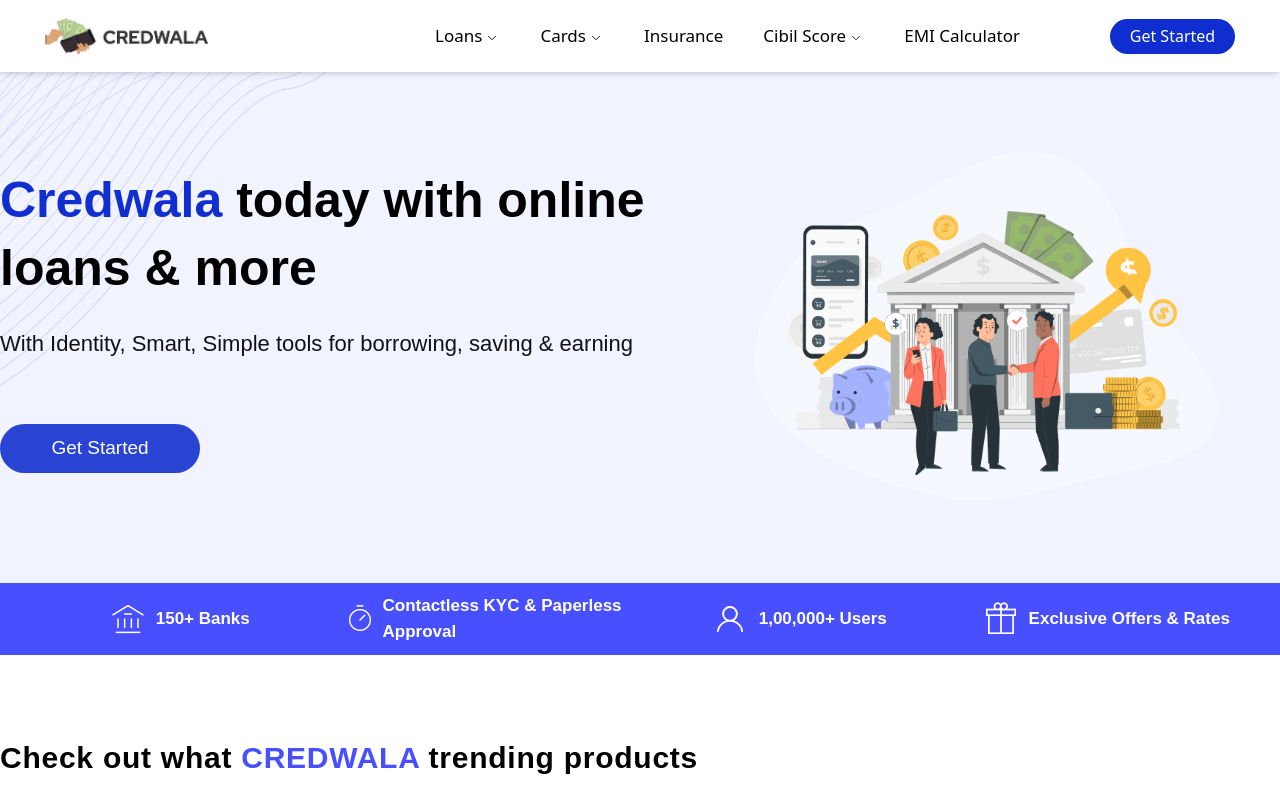
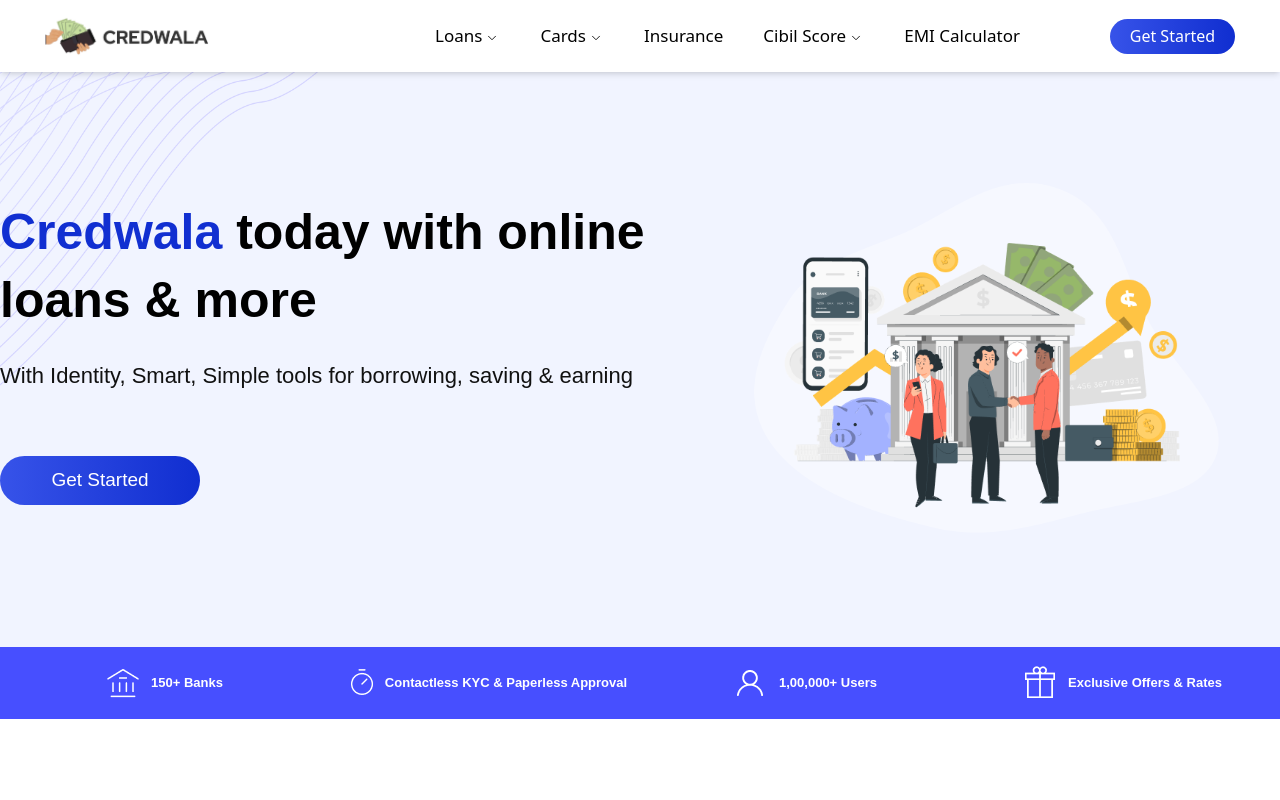
Before and after one commit to rohit-selokar/CREADWALA, a React (Vite) app: page / in a window 1280 px wide. Shown: the top 800 px of the page. Built offline with nearby package versions, Linux system fonts and the light colour scheme.

Commit message:
updated cards

```diff
--- a/src/app.css
+++ b/src/app.css
@@ -111,17 +111,22 @@
 }
 
 /* Button wave Annimation */
+ /* .ripple:hover {
+   .ripple:hover {
+    background: #3753E9 radial-gradient(circle, transparent 1%, #47a7f5 1%) center /15000%;
+  }
+  } */
 
-/* .ripple:hover { */
-  /* .ripple:hover {
-    background: #3753E9 radial-gradient(circle, transparent 1%, #47a7f5 1%) center /15000%;
-  } */
-  /* }  */
-  .ripple:active {
-    /* background-color: #6eb9f7; */
-    background-size: 100%;
-    transition: background 0s;
+  .ripple{
+    background:linear-gradient(to right,#3753E9, #102ED0);
+    background-position: center;
+    transition: background 0.8s;
   }
+
+/* .ripple:active {
+  background-color: #6eb9f7;
+  background-size: 100%;
+  transition: background 0s;} */
 
 /* Define shine effect */
 :root {
--- a/src/components/Cards.jsx
+++ b/src/components/Cards.jsx
@@ -7,7 +7,7 @@
 
 const Cards = () => {
   return (
-    <div className="container mx-4 xl:mx-auto my-10 lg:grid lg:justify-around">
+    <div className="mx-6 xl:container xl:mx-auto max-w-7xl my-10 lg:grid lg:justify-around">
       <p className="font-bold text-center text-[28px] my-3 xl:my-6 lg:text-[34px] xl:text-[40px] md:mb-4 ">
         Bringing You the <span className="text-[#112FD1]">Best</span> of
         Finances
--- a/src/components/First.jsx
+++ b/src/components/First.jsx
@@ -13,9 +13,11 @@
         backgroundSize: "cover",
       }}
     >
-      <div className="md:mx-4 container xl:mx-auto font-manrope text-center md:flex items-center md:text-start">
-        <div className=" md:order-2 flex justify-center">
-          <img src={first} className="lg:mt-2 w-[420px] xl:w-[750px]" />
+      <div className="mx-4 container xl:mx-auto max-w-7xl font-manrope text-center">
+        <div className="xl:py-8">
+          <div className="md:flex items-center md:text-start">
+            <div className="md:order-2 flex justify-center">
+              <img src={first} className="lg:mt-2 w-[420px] xl:w-[750px]" alt="First Image" />
             </div>
 
             <div className="md:order-1">
@@ -32,6 +34,8 @@
             </div>
           </div>
         </div>
+      </div>
+    </div>
   );
 };
 
--- a/src/components/Loan.jsx
+++ b/src/components/Loan.jsx
@@ -3,7 +3,7 @@
 
 const Loan = () => {
   return (
-    <div className="container mx-auto my-10 ">
+    <div className="mx-2 xl:container xl:mx-auto max-w-7xl my-10 ">
       <div className="text-center mx-8 my-6">
         <p className="font-bold text-[30px] md:text-[26px] my-3 lg:text-[35px] xl:text-[40px]">
           What do I need to do for a{" "}
--- a/src/components/Product.jsx
+++ b/src/components/Product.jsx
@@ -12,13 +12,13 @@
   };
 
   return (
-    <div className="container mx-4 xl:mx-auto my-14 xl:my-20 font-manrope">
+    <div className="container xl:mx-auto max-w-7xl my-14 xl:my-20 font-manrope">
       <p className="text-[23px] text-center md:text-start font-bold lg:my-10 lg:text-[30px] lg:tracking-wide">
         Check out what <span className="text-[#474FFF]">CREDWALA</span> trending
         products
       </p>
 
-      <div className=" lg:mx-0 my-6 grid gap-6 md:grid-cols-2 lg:grid-cols-3 xl:grid-cols-4">
+      <div className=" lg:mx-0 my-6 grid gap-4 md:grid-cols-2 lg:grid-cols-3 xl:grid-cols-4">
         {productData
           .slice(0, showAdditionalCards ? undefined : 8)
           .map((product, index) => (
--- a/src/components/Second.jsx
+++ b/src/components/Second.jsx
@@ -6,8 +6,8 @@
 
 const Second = () => {
   return (
-    <div className="bg-[#474FFF] text-white">
-      <div className="container mx-auto text-[13px] font-semibold font-manrope grid grid-cols-2 gap-2 p-2 md:grid-cols-4 lg:grid-cols-4 xl:px-[25px] xl:text-[17px] xl:gap-0">
+    <div className=" bg-[#474FFF] text-white">
+      <div className="xl:container xl:mx-auto max-w-7xl text-[13px] font-semibold font-manrope grid grid-cols-2 gap-2 p-2 md:grid-cols-4 xl:gap-2">
         <div className="flex p-2 items-center lg:justify-center">
           <img src={img1} />
           <p className="pl-2">150+ Banks</p>
--- a/src/components/Slide.jsx
+++ b/src/components/Slide.jsx
@@ -7,7 +7,7 @@
 
 const Slide = () => {
   return (
-    <div className=" text-center py-6 bg-[#e3faf5]">
+    <div className="text-center py-6 bg-[#e3faf5]">
       <p className="font-bold text-[25px] lg:text-[33px] md:mx-52 lg:mx-72 xl:mx-[30%] tracking-wide xl:text-[40px] xl:mb-2">
         <span className="text-[#474FFF]">Our partners</span> from across the
         industry
--- a/src/components/Third.jsx
+++ b/src/components/Third.jsx
@@ -16,8 +16,8 @@
         backgroundSize: "cover",
       }}
     >
-      <div className="container mx-auto font-manrope py-6 md:py-14 md:flex md:justify-around xl:py-16">
-        <div className="text-center md:text-start">
+      <div className="xl:container xl:mx-auto max-w-7xl font-manrope py-6 md:py-14 md:flex md:justify-around xl:py-16">
+        <div className="text-center md:text-start ">
           <p className="text-[25px] font-semibold lg:text-[30px] xl:text-[40px]">
             Get your latest Credit Score
           </p>
--- a/src/components/Work.jsx
+++ b/src/components/Work.jsx
@@ -6,7 +6,7 @@
 
 const Work = () => {
   return (
-    <div className="container mx-auto px-2 my-14 md:flex md:justify-around md:items-center">
+    <div className="mx-4 xl:container xl:mx-auto max-w-7xl px-2 my-14 md:flex md:justify-around md:items-center">
       <div>
         <div className="text-center  md:text-start">
           <p className="text-[30px] font-bold lg:text-[34px] xl:text-[40px]">
```
Lines whose indentation alone changed are shown as unchanged.
